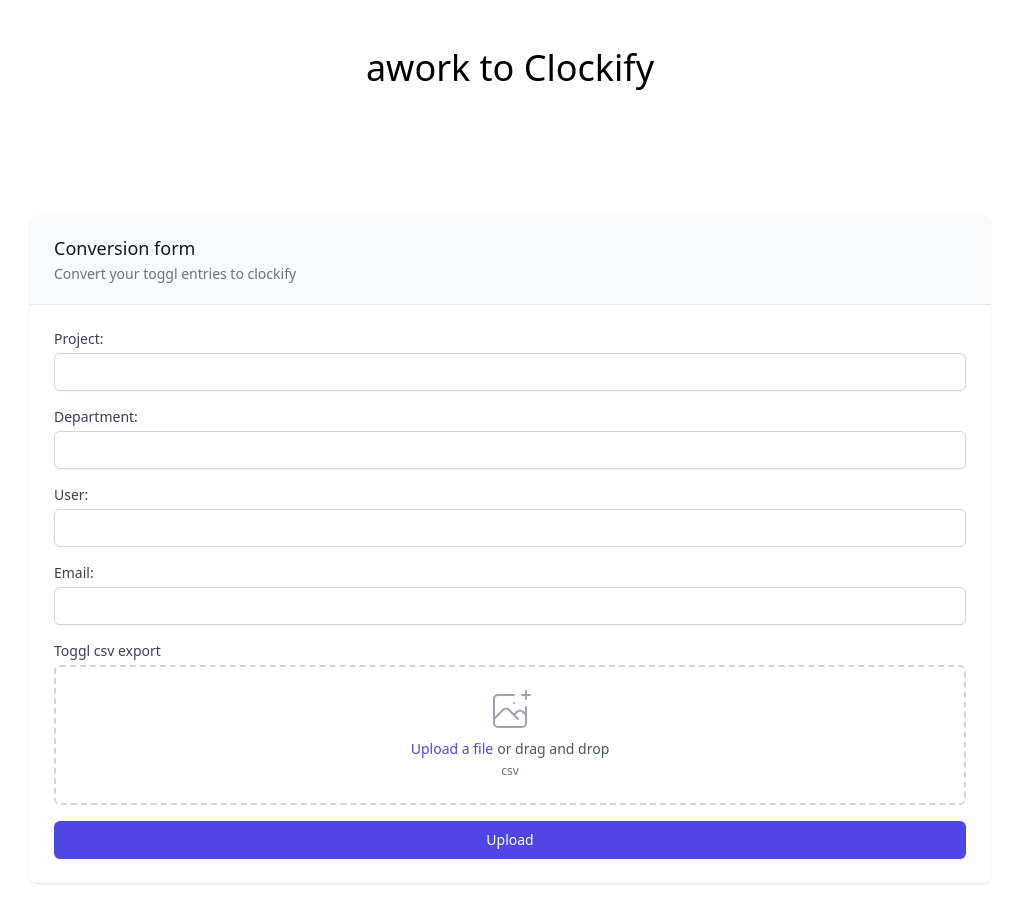
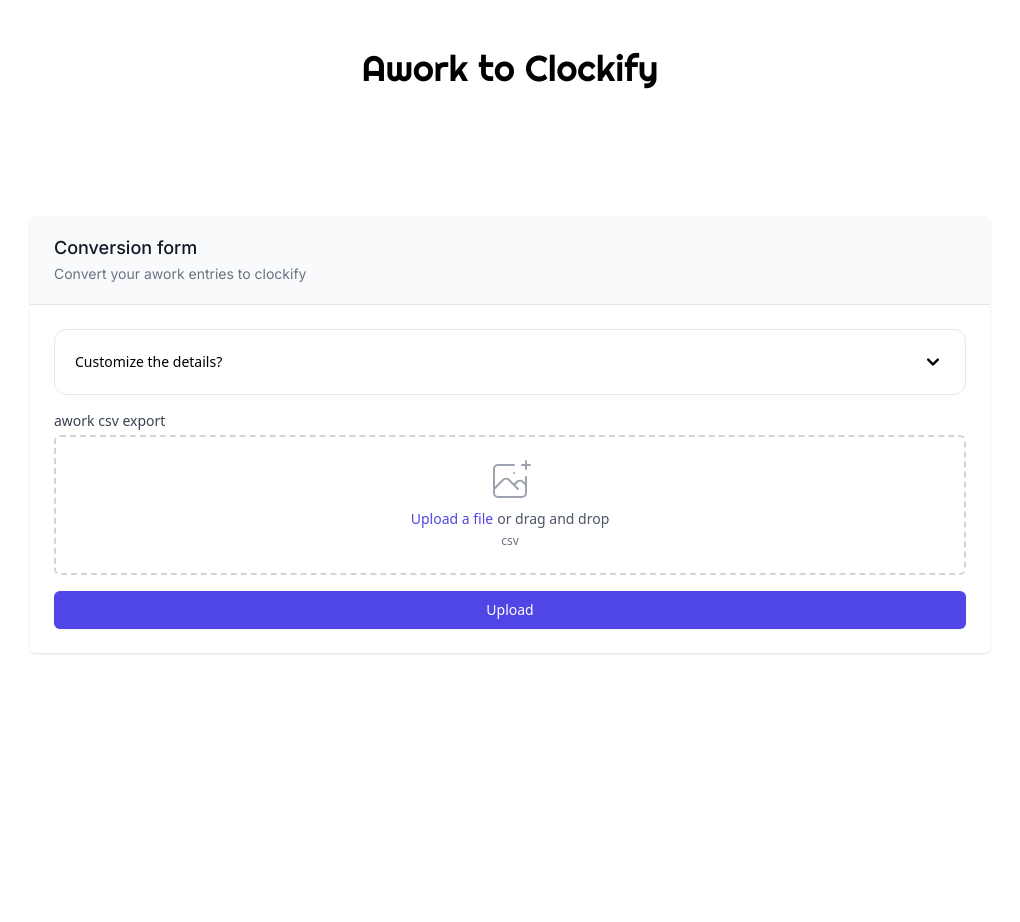
Before and after one commit to musayann/clockify-csv-generator, a Next.js app: page /awork in a window 1280 px wide. Shown: the top 922 px of the page, without its empty margins (130-1150 px from the left). After the commit the page ends 800 px from the top, so only its background shows below. Built offline with nearby package versions, Linux system fonts and the light colour scheme.

Commit message:
feat: redesign the homepage

```diff
--- a/components/converter.tsx
+++ b/components/converter.tsx
@@ -1,70 +1,125 @@
-import Form from '../components/ui/form'
-import { Input } from '../components/ui/input'
-import { useState } from 'react'
-import { Upload } from '../components/ui/upload'
-import Button from '../components/ui/button'
+import { Righteous } from "next/font/google";
+import { useState } from "react";
+import Button from "../components/ui/button";
+import Form from "../components/ui/form";
+import { Input } from "../components/ui/input";
+import { Upload } from "../components/ui/upload";
+import { Accordion } from "./ui/accordion";
+import Link from "next/link";
 
-export const Converter = ({apiPath, title} : {apiPath: string, title: string}) => {
+const righteous = Righteous({
+    subsets: ["latin"],
+    weight: "400",
+});
 
-    const [email, setEmail] = useState('')
-    const [submitted, setSubmitted] = useState(false)
-    const [loading, setLoading] = useState(false)
-    const [error, setError] = useState('')
-    const [department, setDepartment] = useState('')
-    const [project, setProject] = useState('')
-    const [user, setUser] = useState('')
-    const [file, setFile] = useState('')
+export const Converter = ({
+    apiPath,
+    title,
+    type,
+}: {
+    apiPath: string;
+    title: string;
+    type: string;
+}) => {
+    const [email, setEmail] = useState("");
+    const [submitted, setSubmitted] = useState(false);
+    const [loading, setLoading] = useState(false);
+    const [error, setError] = useState("");
+    const [department, setDepartment] = useState("");
+    const [project, setProject] = useState("");
+    const [user, setUser] = useState("");
+    const [file, setFile] = useState("");
 
     const submit = () => {
         const formData = new FormData();
         setLoading(true);
 
         try {
-            formData.append('file', file);
-            formData.append('email', email);
-            formData.append('department', department);
-            formData.append('project', project);
-            formData.append('user', user);
-            fetch(
-                apiPath,
-                {
-                    method: 'POST',
-                    body: formData,
-                }
-            ).then(res => res.blob())
-                .then(blob => {
+            formData.append("file", file);
+            formData.append("email", email);
+            formData.append("department", department);
+            formData.append("project", project);
+            formData.append("user", user);
+            fetch(apiPath, {
+                method: "POST",
+                body: formData,
+            })
+                .then((res) => res.blob())
+                .then((blob) => {
                     var file = window.URL.createObjectURL(blob);
                     window.location.assign(file);
                 });
-            setSubmitted(true)
+            setSubmitted(true);
         } catch (e: any) {
-            setError(e?.message)
+            setError(e?.message);
         } finally {
-            setLoading(false)
+            setLoading(false);
         }
     };
 
     return (
         <div>
-            <h1 className='text-4xl text-center py-12'>{title}</h1>
-            <Form onSubmit={submit} title="Conversion form" subtitle="Convert your toggl entries to clockify">
+            <Link href="/">
+                <h1 className={`text-4xl text-center py-12 ${righteous.className}`}>
+                    {title}
+                </h1>
+            </Link>
+            <Form
+                onSubmit={submit}
+                title="Conversion form"
+                subtitle={`Convert your ${type} entries to clockify`}
+            >
                 {!submitted ? (
                     <>
-                        <Input name="project" type="text" label="Project:" value={project} onChange={(e) => setProject(e.target.value)} />
-                        <Input name="department" type="text" label="Department:" value={department} onChange={(e) => setDepartment(e.target.value)} />
-                        <Input name="user" type="text" label="User:" value={user} onChange={(e) => setUser(e.target.value)} />
-                        <Input name="email" type="email" label="Email:" value={email} onChange={(e) => setEmail(e.target.value)} />
-                        <Upload name="file" label='Toggl csv export' value={file} onChange={(_file) => setFile(_file)} />
-                        <Button onClick={submit} disabled={loading}>{loading ? 'Processing....' : 'Upload'}</Button>
-                        {error && <div className='text-red-600'>{error}</div>}
-                    </>) : (
-                    <div className='text-center py-12 text-gray-500 flex flex-col space-y-2'>
-                        <p className='text-4xl'>🎉</p>
+                        <Accordion>
+                            <Input
+                                name="project"
+                                type="text"
+                                label="Project:"
+                                value={project}
+                                onChange={(e) => setProject(e.target.value)}
+                            />
+                            <Input
+                                name="department"
+                                type="text"
+                                label="Department:"
+                                value={department}
+                                onChange={(e) => setDepartment(e.target.value)}
+                            />
+                            <Input
+                                name="user"
+                                type="text"
+                                label="User:"
+                                value={user}
+                                onChange={(e) => setUser(e.target.value)}
+                            />
+                            <Input
+                                name="email"
+                                type="email"
+                                label="Email:"
+                                value={email}
+                                onChange={(e) => setEmail(e.target.value)}
+                            />
+                        </Accordion>
+                        <Upload
+                            name="file"
+                            label={`${type} csv export`}
+                            value={file}
+                            onChange={(_file) => setFile(_file)}
+                        />
+                        <Button onClick={submit} disabled={loading}>
+                            {loading ? "Processing...." : "Upload"}
+                        </Button>
+                        {error && <div className="text-red-600">{error}</div>}
+                    </>
+                ) : (
+                    <div className="text-center py-12 text-gray-500 flex flex-col space-y-2">
+                        <p className="text-4xl">🎉</p>
                         <p>Your entries have successfully been converted</p>
                         <p>Wait for the download of the converted csv file.</p>
                     </div>
                 )}
             </Form>
         </div>
-    )
-}
+    );
+};
--- /dev/null
+++ b/components/ui/accordion.tsx
@@ -0,0 +1,39 @@
+import { ReactNode, useState } from "react"
+
+export const Accordion = ({ children }: { children: ReactNode }) => {
+
+    const [open, setOpen] = useState(false)
+    const animationClass = "transition-all duration-300 ease-in-out";
+
+    return (<div>
+        <h2 id="accordion-color-heading-1">
+            <button
+                type="button"
+                onClick={() => setOpen(!open)}
+                className={`flex items-center justify-between w-full p-5 font-medium text-left text-sm border border-gray-200 rounded-t-xl hover:border-gray-300 hover:bg-gray-100 ${animationClass} ${open ? 'border-b-0 rounded-b-none' : 'rounded-b-xl'}`}
+            >
+                <span>Customize the details?</span>
+                <svg
+                    className={`w-6 h-6 shrink-0 ${open && 'rotate-180'} ${animationClass}`}
+                    fill="currentColor"
+                    viewBox="0 0 20 20"
+                    xmlns="http://www.w3.org/2000/svg"
+                >
+                    <path
+                        fillRule="evenodd"
+                        d="M5.293 7.293a1 1 0 011.414 0L10 10.586l3.293-3.293a1 1 0 111.414 1.414l-4 4a1 1 0 01-1.414 0l-4-4a1 1 0 010-1.414z"
+                        clipRule="evenodd"
+                    ></path>
+                </svg>
+            </button>
+        </h2>
+        <div
+        >
+            <div className={`p-5 border border-gray-200 rounded-b-xl ${!open && 'hidden'} ${animationClass}`}>
+                <div className="flex flex-col gap-y-3">
+                    {children}
+                </div>
+            </div>
+        </div>
+    </div>)
+}
--- a/components/ui/form.tsx
+++ b/components/ui/form.tsx
@@ -1,3 +1,6 @@
+import { Inter } from "next/font/google";
+
+const inter = Inter({ subsets: ['latin'] })
 
 type FormProps = {
     id?: string;
@@ -23,7 +26,7 @@
     return (<Wrapper onSubmit={onSubmit}>
         <div id={id} className='w-3/4 mx-auto py-20'>
             <div className="shadow overflow-hidden sm:rounded-md flex flex-col divide-y">
-                <div className="px-4 py-5 sm:px-6 bg-gray-50">
+                <div className={`px-4 py-5 sm:px-6 bg-gray-50 ${inter.className}`}>
                     <h3 className="text-lg leading-6 font-medium text-gray-900">{title}</h3>
                     <p className="mt-1 max-w-2xl text-sm text-gray-500">{subtitle}</p>
                 </div>
--- /dev/null
+++ b/pages/404.tsx
@@ -0,0 +1,18 @@
+import { Comfortaa, Inter } from 'next/font/google'
+import Link from 'next/link'
+
+const inter = Inter({ subsets: ['latin'] })
+const comfortaa = Comfortaa({ subsets: ['latin'] })
+
+export default function Custom404() {
+    return (
+        <main className="grid min-h-full place-items-center bg-white px-6 py-24 sm:py-32 lg:px-8">
+            <div className="text-center">
+                <p className="text-base font-semibold text-indigo-600">404</p>
+                <h1 className="mt-4 text-3xl font-bold tracking-tight text-gray-900 sm:text-5xl">Page not found</h1>
+                <p className="mt-6 text-base leading-7 text-gray-600">Sorry, we couldn’t find the page you’re looking for.</p>
+            </div>
+        </main>
+
+    )
+}
--- a/pages/awork.tsx
+++ b/pages/awork.tsx
@@ -1,7 +1,7 @@
 import type { NextPage } from 'next'
 import { Converter } from '../components/converter'
 const AworkConvert: NextPage = () => {
-    return <Converter apiPath="/api/awork" title="awork to Clockify" />
+    return <Converter apiPath="/api/awork" title="Awork to Clockify" type='awork' />
 }
 
 export default AworkConvert
--- a/pages/index.tsx
+++ b/pages/index.tsx
@@ -1,13 +1,55 @@
-import type { NextPage } from 'next'
-const Home: NextPage = () => {
-  return <div className='w-1/2 flex flex-wrapp'>
-    <div className='w-1/2'>
-      <h1 className='text-3xl font-bold'>Clockify</h1>z
+import { Comfortaa, Inter } from 'next/font/google'
+import Link from 'next/link'
+
+const inter = Inter({ subsets: ['latin'] })
+const comfortaa = Comfortaa({ subsets: ['latin'] })
+
+export default function Home() {
+  return (
+    <div className={inter.className}>
+      <main className="flex min-h-screen flex-col items-center justify-between p-24 bg-gradient-to-b">
+        <div className="z-10 invisible w-full max-w-5xl items-center justify-between font-mono text-sm lg:flex">
+          <p className="fixed left-0 top-0 flex w-full justify-center border-b border-gray-300 bg-gradient-to-b from-zinc-200 pb-6 pt-8 backdrop-blur-2xl dark:border-neutral-800 dark:bg-zinc-800/30 dark:from-inherit lg:static lg:w-auto  lg:rounded-xl lg:border lg:bg-gray-200 lg:p-4 lg:dark:bg-zinc-800/30">
+            Choose an option
+          </p>
+        </div>
+
+        <div className="relative text-center flex flex-col gap-6 before:absolute before:h-[300px] before:w-[480px] before:-translate-x-1/2 before:rounded-full before:bg-gradient-radial before:from-white before:to-transparent before:blur-2xl before:content-[''] after:absolute after:-z-20 after:h-[180px] after:w-[240px] after:translate-x-1/3 after:bg-gradient-conic after:from-sky-200 after:via-blue-200 after:blur-2xl after:content-[''] before:dark:bg-gradient-to-br before:dark:from-transparent before:dark:to-blue-700 before:dark:opacity-10 after:dark:from-sky-900 after:dark:via-[#0141ff] after:dark:opacity-40 before:lg:h-[360px]">
+          <p className={`text-6xl font-semibold ${comfortaa.className}`}>Clockify CSV</p>
+          <p className='text-2xl font-semibold'>Generator</p>
+        </div>
+
+        <div className="mb-32 flex flex-wrap gap-x-3">
+          <Link
+            href="/toggl"
+            className="group rounded-lg border border-transparent px-5 py-4 transition-colors hover:border-gray-300 hover:bg-gray-100 hover:dark:border-neutral-700 hover:dark:bg-neutral-800/30"
+          >
+            <h2 className={`mb-3 text-2xl font-semibold`}>
+              Toggl to Clockify{' '}
+              <span className="inline-block transition-transform group-hover:translate-x-1 motion-reduce:transform-none">
+                -&gt;
+              </span>
+            </h2>
+            <p className={`m-0 max-w-[30ch] text-sm opacity-50`}>
+              Converts toggl csv file to clockify csv file.
+            </p>
+          </Link>
+          <Link
+            href="/awork"
+            className="group rounded-lg border border-transparent px-5 py-4 transition-colors hover:border-gray-300 hover:bg-gray-100 hover:dark:border-neutral-700 hover:dark:bg-neutral-800/30"
+          >
+            <h2 className={`mb-3 text-2xl font-semibold`}>
+              Awork to Clockify{' '}
+              <span className="inline-block transition-transform group-hover:translate-x-1 motion-reduce:transform-none">
+                -&gt;
+              </span>
+            </h2>
+            <p className={`m-0 max-w-[30ch] text-sm opacity-50`}>
+              Converts awork csv file to clockify csv file.
+            </p>
+          </Link>
+        </div>
+      </main>
     </div>
-    <div className='w-1/2'>
-      <h1 className='text-3xl font-bold'>Clockify</h1>
-    </div>
-  </div>
+  )
 }
-
-export default Home
--- a/pages/toggl.tsx
+++ b/pages/toggl.tsx
@@ -1,7 +1,7 @@
 import type { NextPage } from 'next'
 import { Converter } from '../components/converter'
 const TogglConvert: NextPage = () => {
-    return <Converter apiPath="/api/toggl" title="Toggl to Clockify" />
+    return <Converter apiPath="/api/toggl" title="Toggl to Clockify" type='toggl' />
 }
 
 export default TogglConvert
--- a/styles/globals.css
+++ b/styles/globals.css
@@ -1,3 +1,27 @@
 @tailwind base;
 @tailwind components;
 @tailwind utilities;
+
+:root {
+  --foreground-rgb: 0, 0, 0;
+  --background-start-rgb: 214, 219, 220;
+  --background-end-rgb: 255, 255, 255;
+}
+
+@media (prefers-color-scheme: dark) {
+  :root {
+    --foreground-rgb: 255, 255, 255;
+    --background-start-rgb: 0, 0, 0;
+    --background-end-rgb: 0, 0, 0;
+  }
+}
+
+/* .bg-gradient-to-b {
+  color: rgb(var(--foreground-rgb));
+  background: linear-gradient(
+      to bottom,
+      transparent,
+      rgb(var(--background-end-rgb))
+    )
+    rgb(var(--background-start-rgb));
+} */
```
Also changed, not shown: package.json (+3 -4 lines), 2 other files (tests, documents, lock files or other folders).
